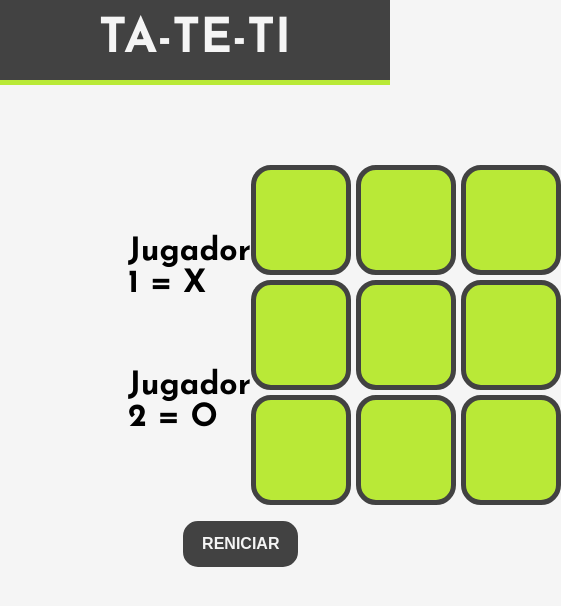
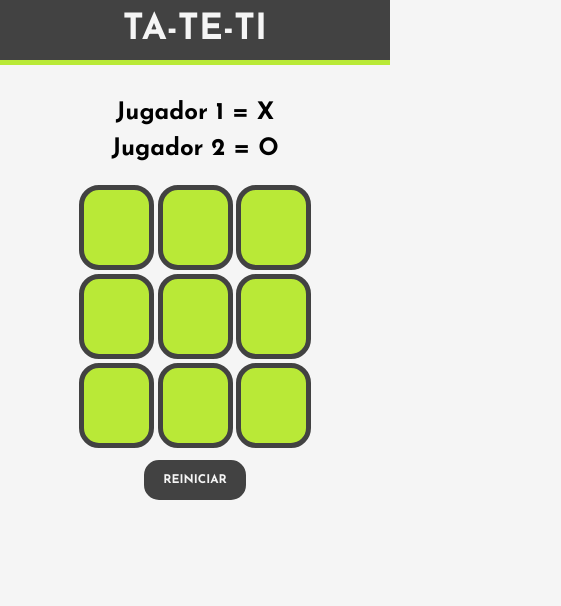
Before and after one commit to teraclitos/TA-TE-TI, a plain HTML site: page index.html in a window 390 px wide. Shown: the whole page, 561 px wide, since content can reach past the window. Drawn offline with Linux system fonts and the light colour scheme.

Commit message:
haciendolo responsive

```diff
--- a/css/global.css
+++ b/css/global.css
@@ -1,11 +1,11 @@
 /* Reset */
 @import url(./reset.css);
 /* Fonts */
-@import url('https://fonts.googleapis.com/css2?family=Josefin+Sans:wght@400;700&display=swap');
+@import url("https://fonts.googleapis.com/css2?family=Josefin+Sans:wght@400;700&display=swap");
 
 /* Estilos globales */
 body {
-  font-family: 'Josefin Sans', sans-serif;
+  font-family: "Josefin Sans", sans-serif;
   background-color: #f5f5f5;
 }
 
@@ -28,22 +28,41 @@ h1 {
   justify-content: center;
   align-items: center;
   margin-top: 1rem;
-
 }
 
-.flex {display: flex; justify-content: space-evenly; margin-top: 2rem;}
+.flex-big {
+  display: flex;
+  justify-content: space-evenly;
+  margin-top: 2rem;
+}
 
-.players {display: flex;flex-direction: column; justify-content: space-evenly; font-size: 2rem; font-weight: 700; margin-left: 8rem;}
+.flex-small {
+  display: flex;
+  flex-direction: column;
+  margin-right: 8rem;
+}
+
+.players {
+  display: flex;
+  flex-direction: column;
+  justify-content: center;
+  font-size: 2rem;
+  font-weight: 700;
+  margin-left: 8rem;
+}
+.player-1 {
+  margin-bottom: 2rem;
+}
 
 .board {
   display: grid;
-  grid-template-columns: 100px 100px 100px;
-  gap: 5px;
-  margin-right: 8rem;
+  grid-template-columns: 6.25rem 6.25rem 6.25rem;
+  gap: 0.3125rem;
+  align-self: center;
 }
 
 .squares {
-  height: 100px;
+  height: 6.25rem;
   border: 5px solid #424242;
   border-radius: 20px;
   display: flex;
@@ -55,12 +74,12 @@ h1 {
   cursor: pointer;
 }
 
-
 .squares:active {
   background-color: #b9e937;
 }
 
-button {
+.button-reset {
+  align-self: center;
   border: 4px solid #424242;
   background-color: #424242;
   color: #f5f5f5;
@@ -70,14 +89,15 @@ button {
   border-radius: 15px;
   transition: 0.2s;
   cursor: pointer;
+  margin-top: 1rem;
 }
 
-button:hover {
+.button-reset:hover {
   background-color: #f5f5f5;
   color: #424242;
 }
 
-button:active {
+.button-reset:active {
   background-color: #424242;
   color: #424242;
 }
@@ -86,6 +106,36 @@ button:active {
   height: 2rem;
   font-size: 2rem;
 }
-.vacio{flex-grow: 8;}
 
-.button{flex-grow: 4;}
+@media (max-width: 950px) {
+  .flex-big {
+    display: flex;
+    flex-direction: column;
+    align-items: center;
+    justify-content: space-around;
+    margin-top: 0;
+  }
+  .players {
+    display: flex;
+    align-items: center;
+    flex-direction: column;
+    justify-content: center;
+    font-size: 2rem;
+    font-weight: 700;
+    margin-left: 0;
+    margin-bottom: 2rem;
+  }
+  .flex-small {
+    display: flex;
+    flex-direction: column;
+    margin-right: 0;
+  }
+  .player-1 {
+    margin-bottom: 1rem;
+  }
+}
+@media (max-width: 500px) {
+  :root {
+    font-size: 12px;
+  }
+}
--- a/index.html
+++ b/index.html
@@ -18,11 +18,12 @@
     </header>
     <div class="centered" id="result" style="font-size: 1.8rem"></div>
 
-    <div class="flex">
+    <div class="flex-big">
       <div class="players">
-        <div>Jugador 1 = X</div>
-        <div>Jugador 2 = O</div>
+        <h3 class="player-1">Jugador 1 = X</h3>
+        <h3>Jugador 2 = O</h3>
       </div>
+      <div class="flex-small">
         <div class="board">
           <div class="squares"></div>
           <div class="squares"></div>
@@ -34,12 +35,9 @@
           <div class="squares"></div>
           <div class="squares"></div>
         </div>
+        <div id="resetButton" class="button-reset">
+          <span>REINICIAR</span>
         </div>
-
-    <div class="centered">
-      <div class="vacio"></div>
-      <div class="button">
-        <button id="resetButton">RENICIAR</button>
       </div>
     </div>
   </body>
```
Lines whose indentation alone changed are shown as unchanged.
